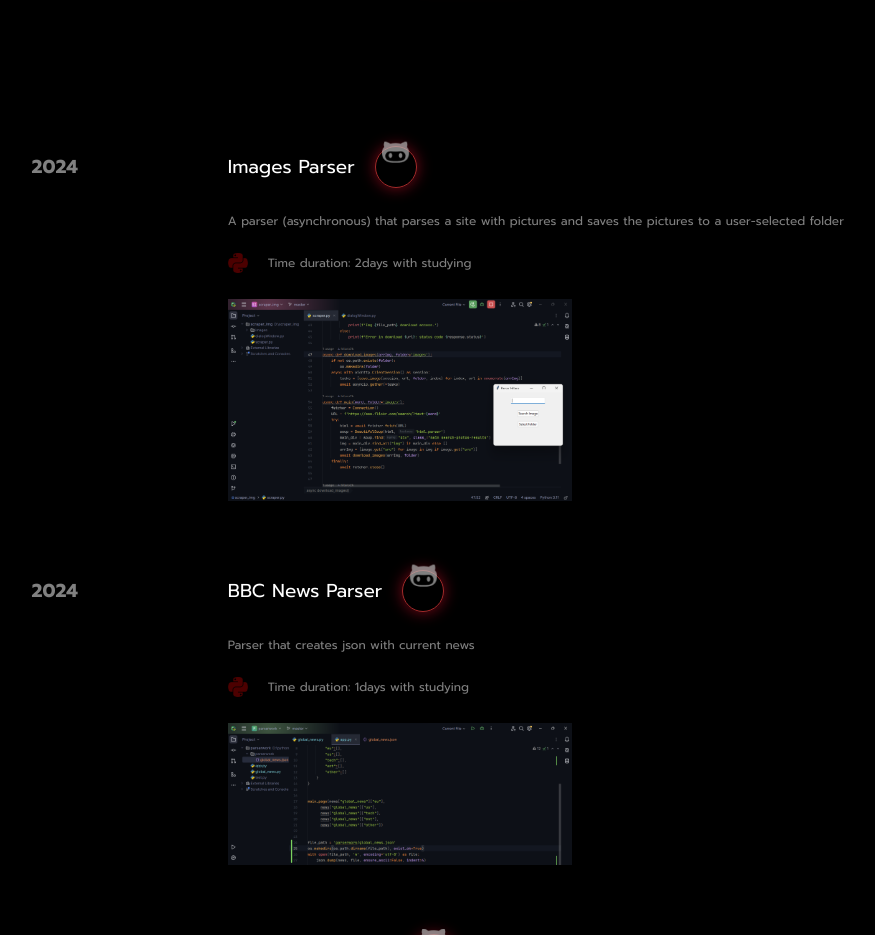
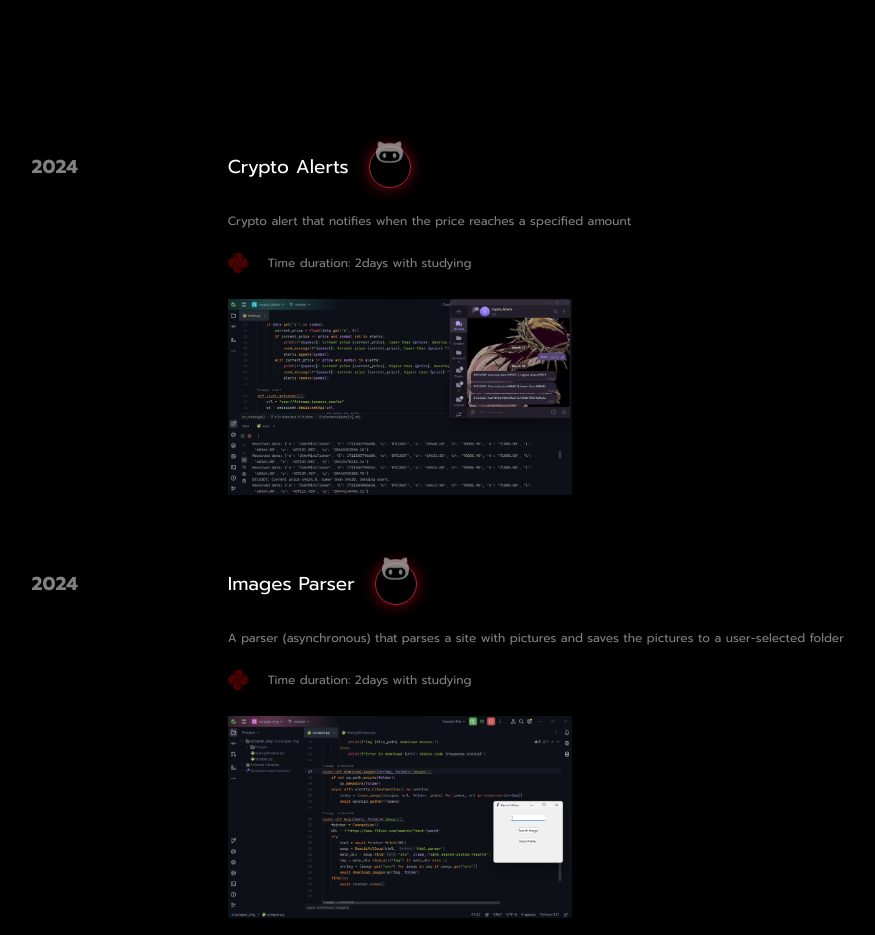
Before and after one commit to hitaro2k/hitaro-cv, a plain HTML site: page index.html in a window 1280 px wide. Shown: the part 1360-2295 px from the top of the page, without its empty margins (166-1041 px from the left). Drawn offline with Linux system fonts and the light colour scheme.

Commit message:
add crypto_alerter

```diff
--- a/index.html
+++ b/index.html
@@ -125,6 +125,31 @@
                     <h2 class="title">Pat projects</h2>
                 </div>
                 <div class="content">
+
+                     <!-- Crypto Alerter -->
+                     <div class="block">
+                        <div class="left">
+                            <h3 class="title">2024</h3>
+
+                        </div>
+                        <div class="right">
+
+                            <div class="head">
+                                <h3 class="title">Crypto Alerts</h3>
+                                <a  target="_blank" href="https://github.com/hitaro2k/crypto_alert.git" class="giticon">
+                                    <img class="img-icon" src="/img/githubheaderlogo 1.png" alt="">
+                                </a>
+                            </div>
+                            <div class="wrap">
+                                <p class="text">Crypto alert that notifies when the price reaches a specified amount</p>
+                                <div class="tech">
+                                    <img src="/img/Python.png" alt="" class="icon">
+                                    <p class="subtitle">Time duration: 2days with studying</p>
+                                </div>
+                            </div>
+                            <img src="/img/crypto_alerts.png" alt="" class="img img-project">
+                        </div>
+                    </div>
 
                     <!-- Parser images -->
                     <div class="block">
```
Also changed, not shown: img/crypto_alerts.png (added).
